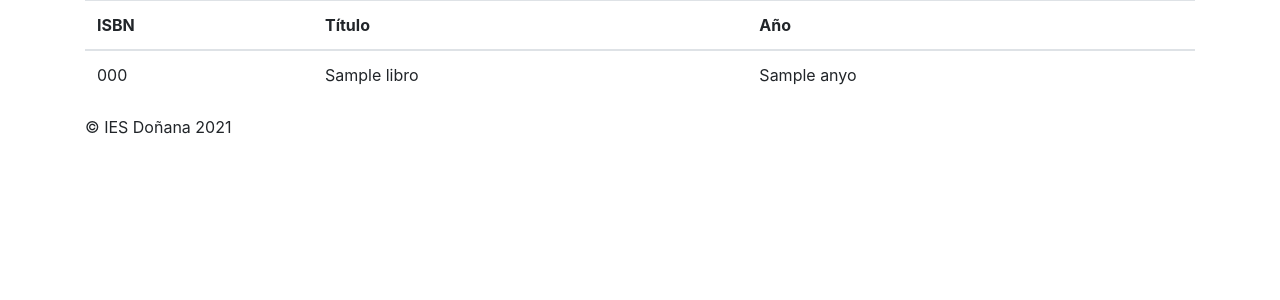
After one commit to joseckk/pruebaClase, a Yii app: template views/libros/index.php in a window 1280 px wide. The commit adds this page. Shown: the top 300 px of the page. Run offline with PHP 8.4 and a stand-in for Yii, Linux system fonts and the light colour scheme; the template is opened without the code that fills it: most values are stand-ins (such as "Sample title", 1, 10 or a date in 2020); data that the repository does not hold is empty; some libraries are stand-ins or nearby versions.

Commit message:
libros/index

```diff
--- /dev/null
+++ b/views/libros/index.php
@@ -0,0 +1,24 @@
+<?php
+
+use yii\bootstrap4\Html;
+
+$this->title = 'Listado de libros';
+$this->params['breadcrumbs'][] = $this->title;
+?>
+
+<table class="table">
+    <thead>
+        <th>ISBN</th>
+        <th>Título</th>
+        <th>Año</th>
+    </thead>
+    <tbody>
+        <?php foreach ($libros as $libro): ?>
+            <tr>
+                <td><?= Html::encode($libro['isbn']) ?></td>
+                <td><?= Html::encode($libro['titulo']) ?></td>
+                <td><?= Html::encode($libro['anyo']) ?></td>
+            </tr>
+        <?php endforeach ?>
+    </tbody>
+</table>
```
Also changed, not shown: controllers/LibrosController.php (+20 -0 lines), views/calculadora/calcular.php (+6 -9 lines).
